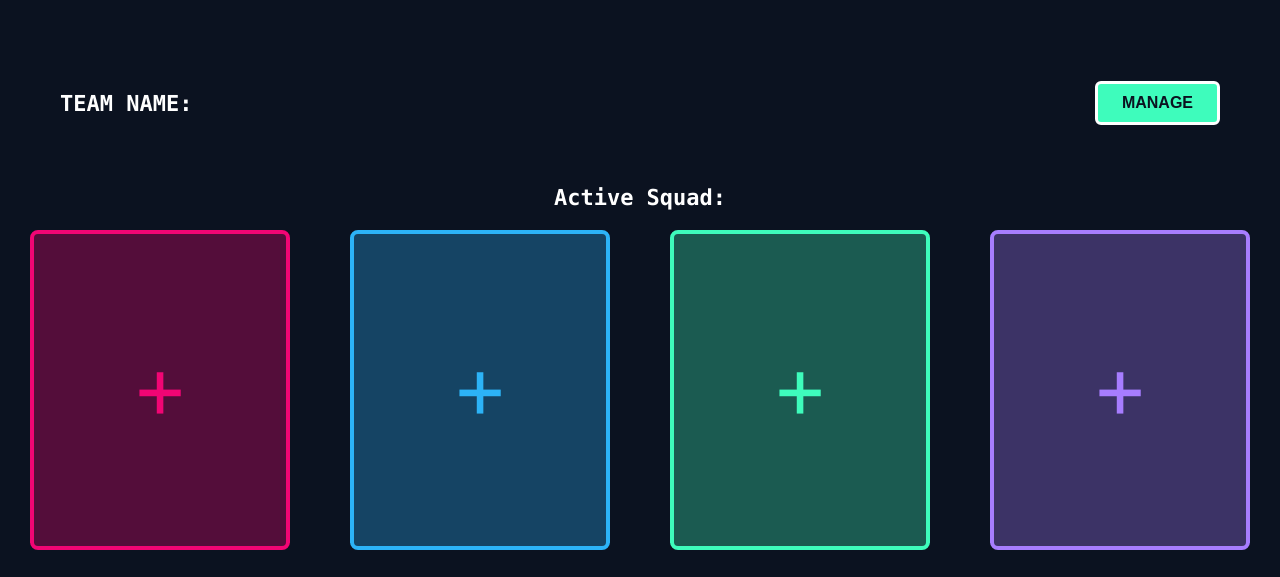
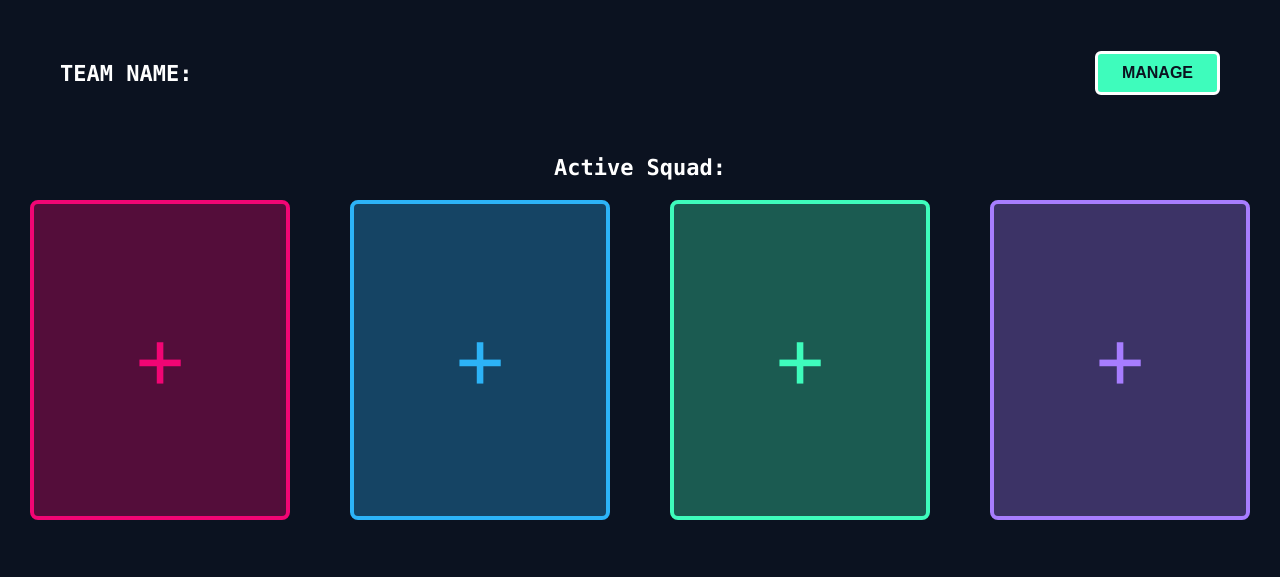
Before and after one commit to nmck-dev/shftl-vfl, a website: page public/team.html in a window 1280 px wide. Shown: the part 220-797 px from the top of the page. Drawn offline with Linux system fonts and the light colour scheme; no server answers.

Commit message:
updated margins

```diff
--- a/public/resources/css/team.css
+++ b/public/resources/css/team.css
@@ -10,7 +10,7 @@ html,body {
 
 .team-container {
     width:80%;
-    margin:60px auto;
+    margin:20px auto;
 }
 .team-container p{
     font-size:22px;
```
